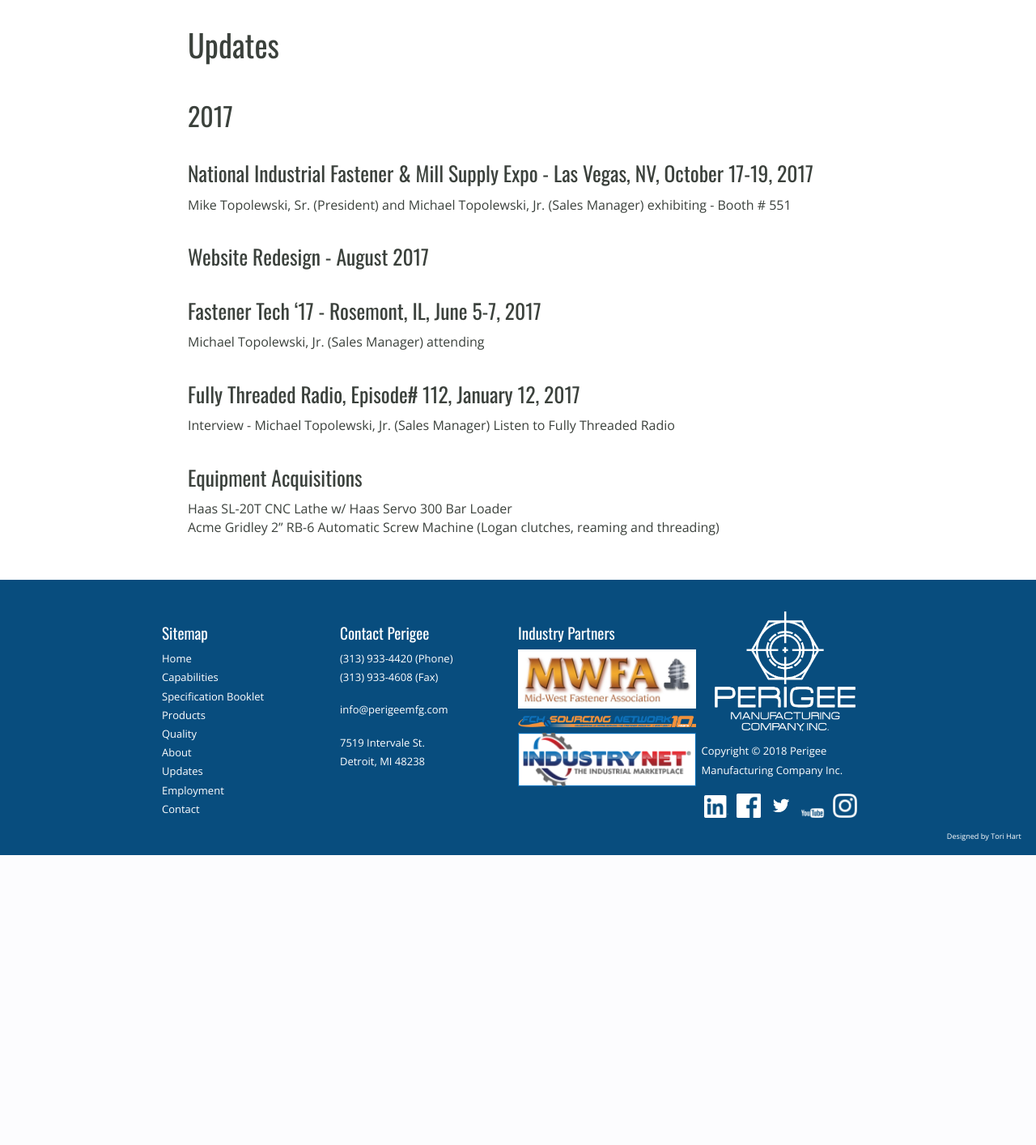
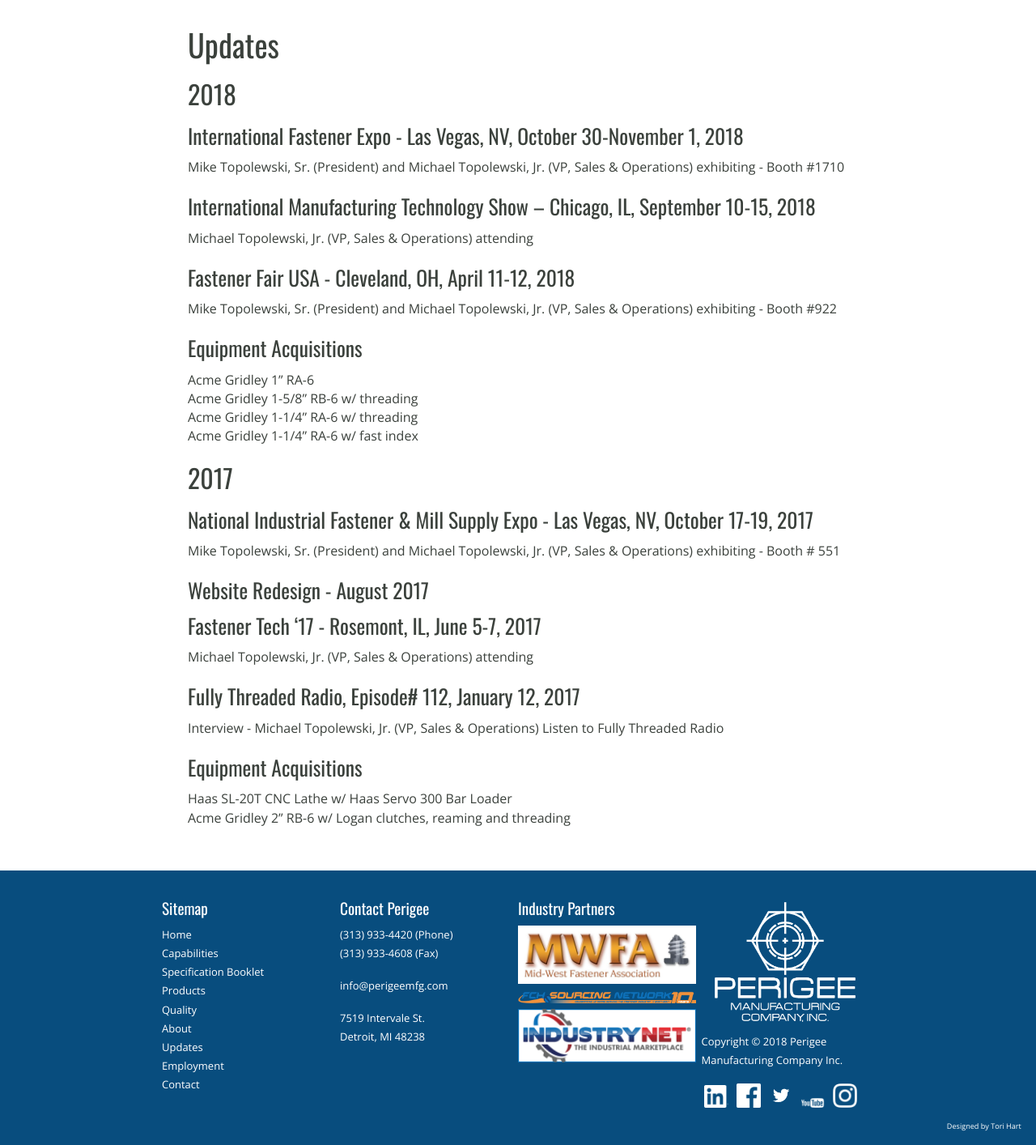
Before and after one commit to perigeemfg/site-9-2017, a PHP site: page /updates.php in a window 1280 px wide. Shown: the part 191-1605 px from the top of the page at 81% size. Before the commit the page ends 1247 px from the top, so only its background shows below. Run offline with PHP 8.4, Linux system fonts and the light colour scheme.

Commit message:
April 18 Changes
New updates, typo corrections and reduced whitespace per email request.

```diff
--- a/capabilities.php
+++ b/capabilities.php
@@ -20,7 +20,7 @@
         <div class="wrapper">
           <h2>Screw Machining / CNC</h2>
           <ul>
-            <li>Brown &amp; Sharpe Single Spindle Screw Machine</li>
+            <li>Brown &amp; Sharpe Single Spindle Screw Machines</li>
             <li>Acme Gridley Multi Spindle Screw Machines</li>
             <li>Davenport Multi Spindle Screw Machines</li>
             <li>CNC Vertical Machining (incl. 4th axis)</li>
--- a/css/style.css
+++ b/css/style.css
@@ -113,7 +113,7 @@ a[name] {
 /* Header */
 
 h1, h2, h3, h4 {
-  margin: 1.414em 0 0.5em;
+  margin: 0.5em 0;
   font-weight: inherit;
   line-height: 1.2;
   font-family: 'Oswald', sans-serif;
--- a/updates.php
+++ b/updates.php
@@ -2,19 +2,40 @@
     <div class="section wrapper">
       <section>
         <h1>Updates</h1>
+        <h2>2018</h2>
+        <h3>International Fastener Expo - Las Vegas, NV, October 30-November 1, 2018</h3>
+        <p>Mike Topolewski, Sr. (President) and Michael Topolewski, Jr. (VP, Sales &amp; Operations) exhibiting - Booth #1710</p>
+        <h3>International Manufacturing Technology Show – Chicago, IL, September 10-15, 2018</h3>
+        <p>Michael Topolewski, Jr. (VP, Sales &amp; Operations) attending</p>
+        <h3>Fastener Fair USA - Cleveland, OH, April 11-12, 2018</h3>
+        <p>Mike Topolewski, Sr. (President) and Michael Topolewski, Jr. (VP, Sales &amp; Operations) exhibiting - Booth #922</p>
+        <h3>Equipment Acquisitions</h3>
+        <ul>
+            <li>Acme Gridley 1” RA-6</li>
+            <li>Acme Gridley 1-5/8” RB-6 w/ threading</li>
+            <li>Acme Gridley 1-1/4” RA-6 w/ threading</li>
+            <li>Acme Gridley 1-1/4” RA-6 w/ fast index</li>
+        </ul>
+        <h3></h3>
+        <p></p>
+
+
         <h2>2017</h2>
         <h3>National Industrial Fastener &amp; Mill Supply Expo - Las Vegas, NV,  October 17-19, 2017</h3>
-        <p>Mike Topolewski, Sr. (President) and Michael Topolewski, Jr. (Sales Manager) exhibiting - Booth # 551</p>
+        <p>Mike Topolewski, Sr. (President) and Michael Topolewski, Jr. (VP, Sales &amp; Operations) exhibiting - Booth # 551</p>
         <h3>Website Redesign - August 2017</h3>
 
         <h3>Fastener Tech ‘17 - Rosemont, IL,  June 5-7, 2017</h3>
-        <p>Michael Topolewski, Jr. (Sales Manager) attending</p>
+        <p>Michael Topolewski, Jr. (VP, Sales &amp; Operations) attending</p>
 
         <h3>Fully Threaded Radio, Episode# 112, January 12, 2017</h3>
-        <p>Interview - Michael Topolewski, Jr. (Sales Manager) <a href="http://www.fullythreaded.com/fch/fullythreaded.nsf/Fastener">Listen to Fully Threaded Radio</a></p>
+        <p>Interview - Michael Topolewski, Jr. (VP, Sales &amp; Operations) <a href="http://www.fullythreaded.com/fch/fullythreaded.nsf/Fastener">Listen to Fully Threaded Radio</a></p>
 
         <h3>Equipment Acquisitions</h3>
-        <ul><li>Haas SL-20T CNC Lathe w/ Haas Servo 300 Bar Loader</li><li>Acme Gridley 2” RB-6 Automatic Screw Machine (Logan clutches, reaming and threading)</li></ul>
+        <ul>
+            <li>Haas SL-20T CNC Lathe w/ Haas Servo 300 Bar Loader</li>
+            <li>Acme Gridley 2” RB-6 w/ Logan clutches, reaming and threading</li>
+        </ul>
 
       </section>
     </div>
```
Also changed, not shown: quality.php (+5 -4 lines), 1 other file.
